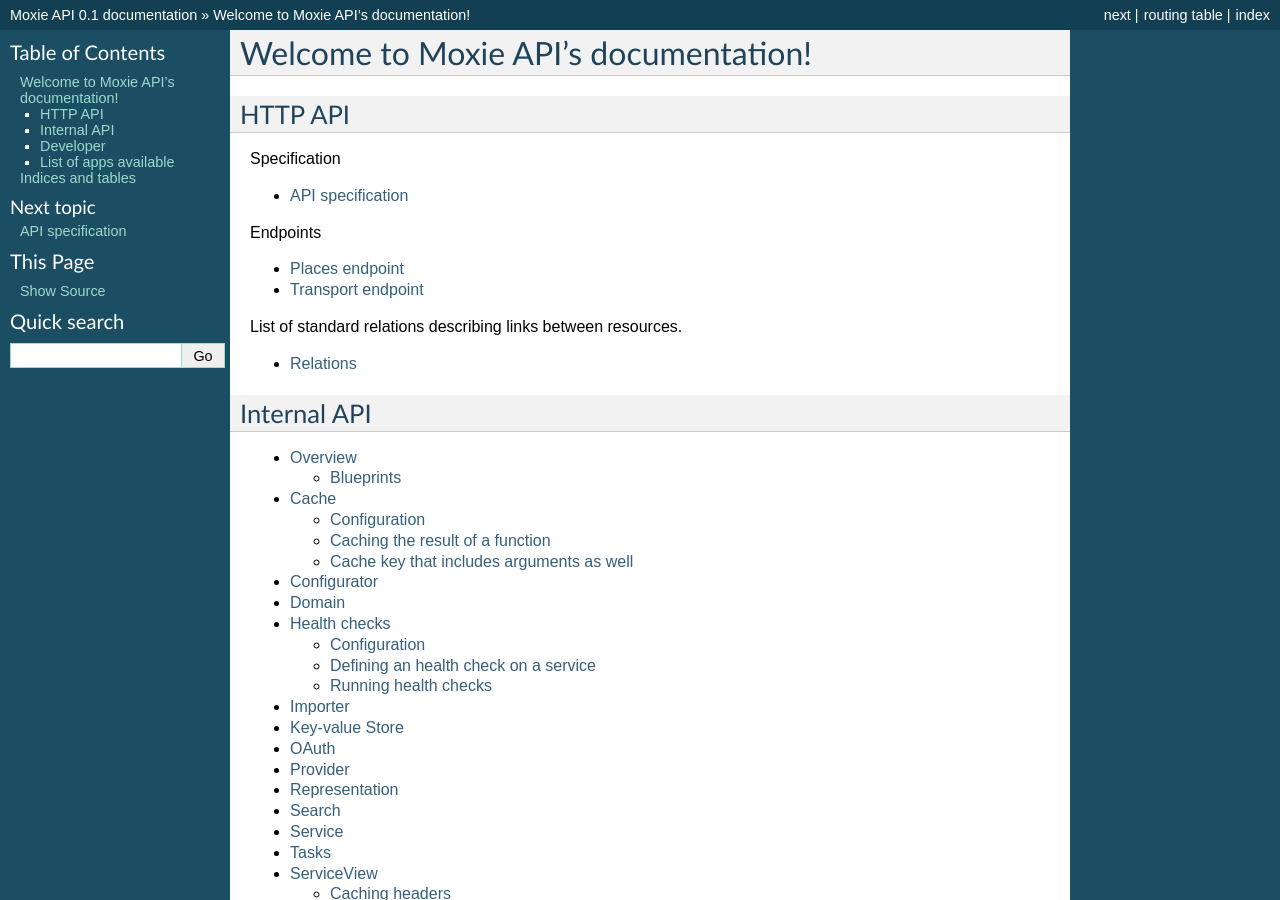
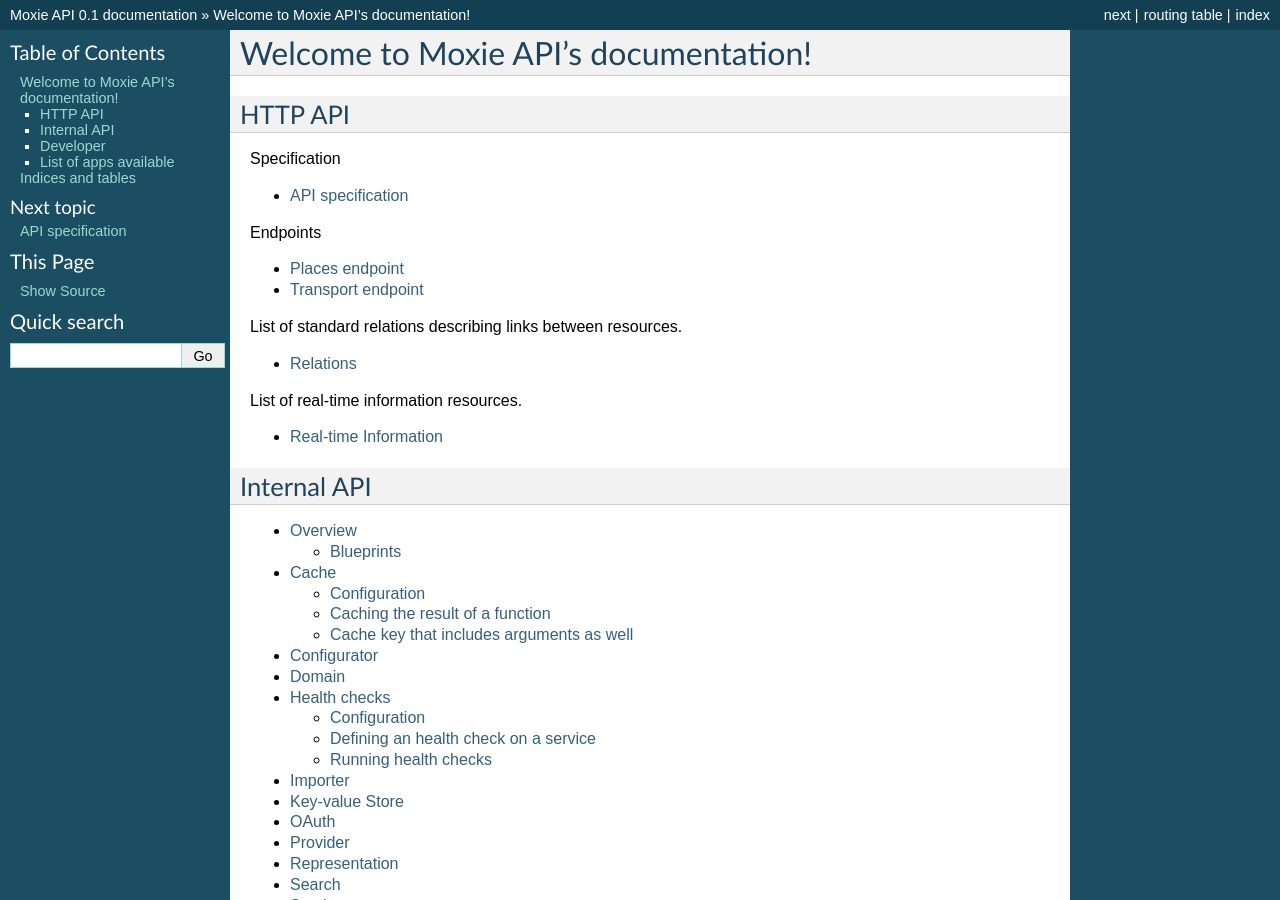
Before and after one commit to martinfilliau/moxie, a Sphinx documentation site: the page built from docs/source/index.rst, in a window 1280 px wide and 900 px high. Built offline with Sphinx 7.4.7, drawn with Linux system fonts in a browser that asks for light colours.

Commit message:
Added link to RTI docs

```diff
--- a/docs/source/index.rst
+++ b/docs/source/index.rst
@@ -29,6 +29,13 @@ List of standard relations describing links between resources.
     :maxdepth: 1
 
     http_api/relations/overview
+
+List of real-time information resources.
+
+.. toctree::
+    :maxdepth: 1
+
+    http_api/rti
 
 Internal API
 ------------
```
